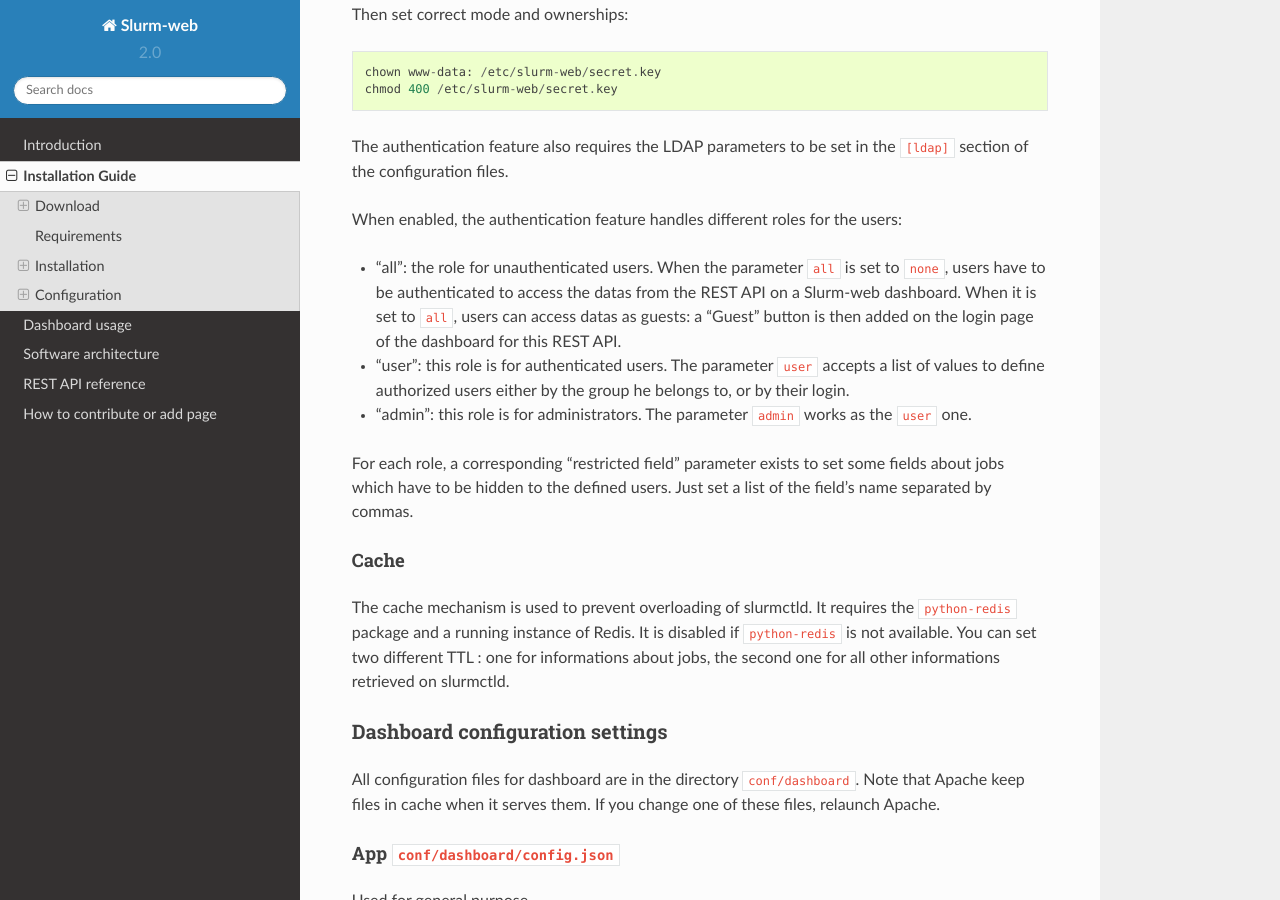
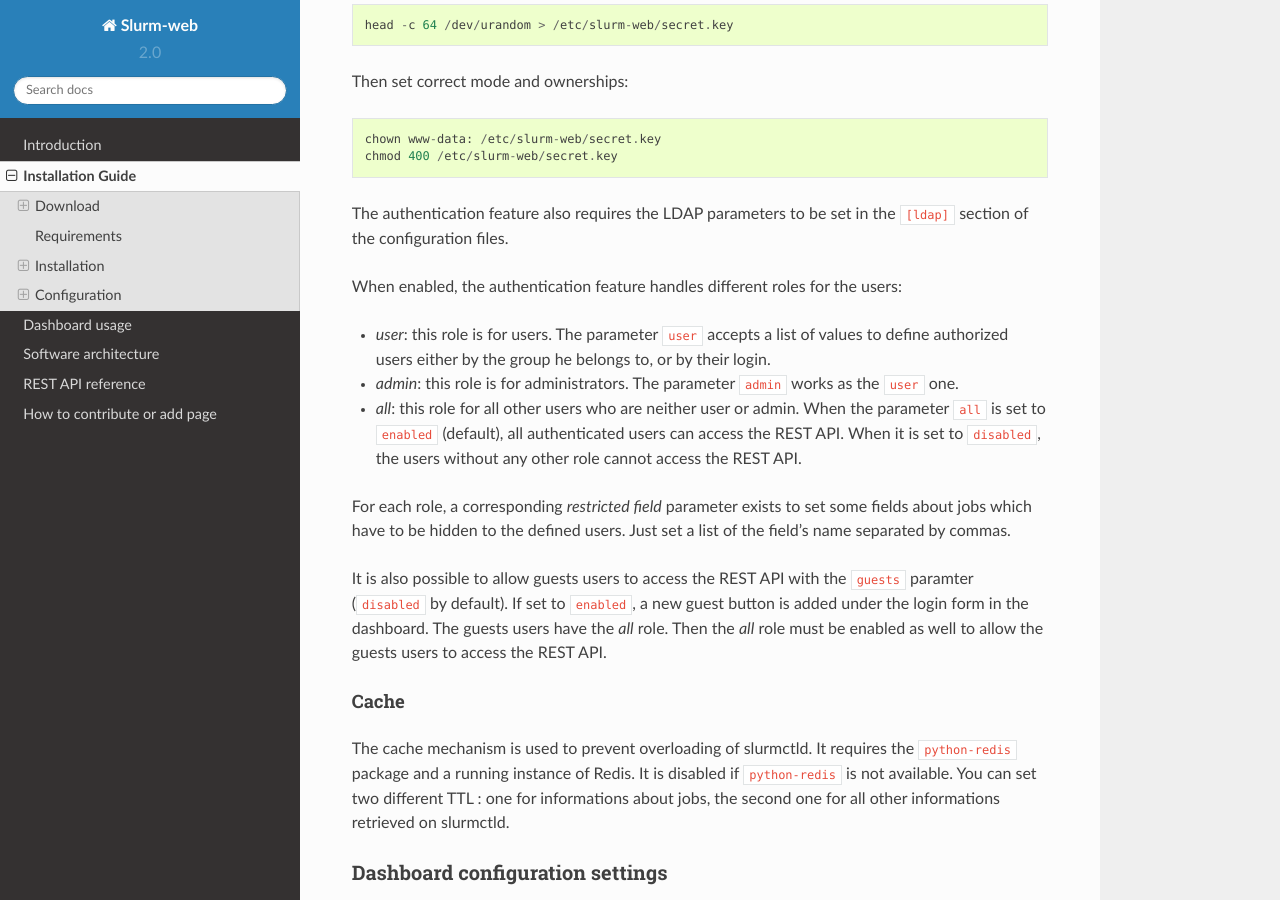
Before and after one commit to rackslab/Slurm-web, a Sphinx documentation site: the page built from doc/installation.rst, in a window 1280 px wide and 900 px high, scrolled down 8228 px. Built offline with Sphinx 7.4.7 and the Read the Docs theme 2.0.0, drawn with Linux system fonts in a browser that asks for light colours; some of the changed text lies outside the part shown.

Commit message:
Add conf parameter to control guests access
Previously, guest access were controlled implicitely through the all
role. This commit introduces a new guests configuration parameter
(enabled/disabled) to control whether guests can access the REST API.

The possible values of the all role parameter have also changed to be
more clear than before.

Fixes #104

```diff
--- a/doc/installation.rst
+++ b/doc/installation.rst
@@ -273,10 +273,14 @@
   racksxml =
 
   [roles]
-  # The `all` role can have 2 values:
-  # - none, restrict access to authenticated users only
-  # - all, free access to non-sensible data
-  all = all
+  # Allow guests users or not. Guests users have the 'none' role. Disabled by
+  # default.
+  guests = disabled
+
+  # The `all` role if for all users that do not either have the user or admin
+  # role, including guests. Enabled by default.
+  all = enabled
+
   # The roles members can be defined with a list of groups (whose names
   # are prefixed by @) and logins.
   user = @usergroup,user
@@ -370,23 +374,27 @@
 
 When enabled, the authentication feature handles different roles for the users:
 
-* "all": the role for unauthenticated users. When the parameter ``all`` is set
-  to ``none``, users have to be authenticated to access the datas from the
-  REST API on a Slurm-web dashboard. When it is set to ``all``, users can access
-  datas as guests: a "Guest" button is then added on the login page of the
-  dashboard for this REST API.
-
-* "user": this role is for authenticated users. The parameter ``user`` accepts a
+* *user*: this role is for users. The parameter ``user`` accepts a
   list of values to define authorized users either by the group he belongs to,
   or by their login.
 
-* "admin": this role is for administrators. The parameter ``admin`` works as the
+* *admin*: this role is for administrators. The parameter ``admin`` works as the
   ``user`` one.
 
-For each role, a corresponding "restricted field" parameter exists to set some
+* *all*: this role for all other users who are neither user or admin. When the
+  parameter ``all`` is set to ``enabled`` (default), all authenticated users
+  can access the REST API. When it is set to ``disabled``, the users without any
+  other role cannot access the REST API.
+
+For each role, a corresponding *restricted field* parameter exists to set some
 fields about jobs which have to be hidden to the defined users. Just set a list
 of the field's name separated by commas.
 
+It is also possible to allow guests users to access the REST API with the
+``guests`` paramter (``disabled`` by default). If set to ``enabled``, a new
+guest button is added under the login form in the dashboard. The guests users
+have the *all* role. Then the *all* role must be enabled as well to allow the
+guests users to access the REST API.
 
 Cache
 """""
```
Also changed, not shown: 4 other files.
